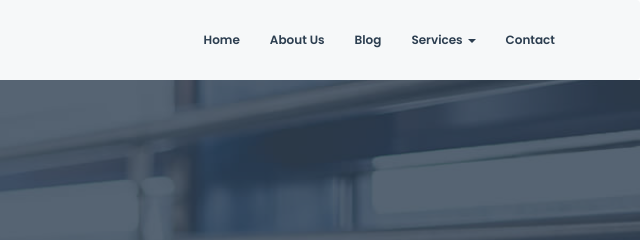
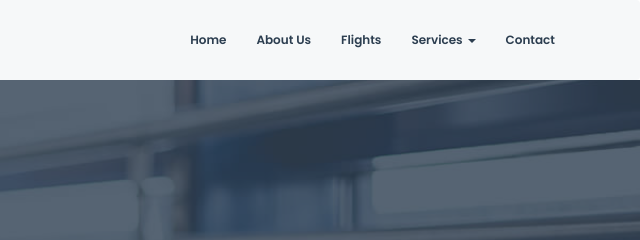
Before and after one commit to subratgoogle/Indigo-flights-webpage, a plain HTML site: page index.html in a window 1280 px wide. Shown: the top 240 px of the page, 640-1280 px from the left. Drawn offline with nearby package versions, Linux system fonts and the light colour scheme.

Commit message:
Update index.html

```diff
--- a/index.html
+++ b/index.html
@@ -41,7 +41,7 @@
   					<ul class="nav navbar-nav navbar-right">
   						<li><a href="#home">Home</a></li>
   						<li><a href="#aboutus">About Us</a></li>
-  						<li><a href="#blog">Blog</a></li>
+  						<li><a href="#flight">Flights</a></li>
   						<li class="dropdown">
   							<a href="#service" class="dropdown-toggle" data-toggle="dropdown">Services <b class="caret"></b></a>
   							<ul class="dropdown-menu">
```
